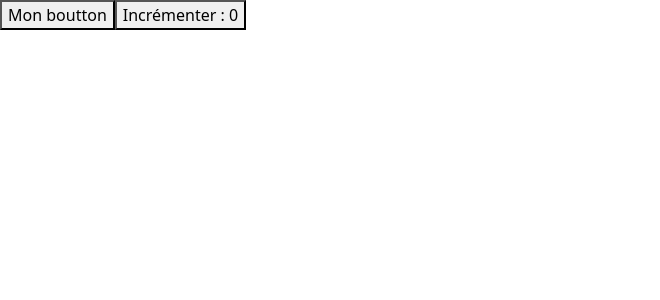
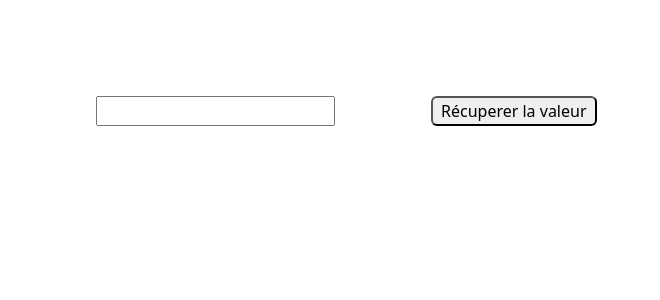
Before and after one commit to b0b1n/tuto-react, a React (Vite) app: page / in a window 1280 px wide. Shown: the top 300 px of the page, without its empty margins (0-660 px from the left). Built offline with nearby package versions, Linux system fonts and the light colour scheme.

Commit message:
5.React useRef

```diff
--- a/src/index.jsx
+++ b/src/index.jsx
@@ -1,35 +1,21 @@
-import React, { useEffect, useState, useMemo, memo, useCallback } from "react";
+import React, { useRef } from "react";
 import { render } from "react-dom";
 
-function wait(duration) {
-  const t = Date.now();
-  while (true) {
-    return Date.now() - t > duration ?? true;
+function App() {
+
+  const input = useRef(null)
+  const compteur = useRef({count : 0})
+
+
+  const handleButtonClick = function(){
+    compteur.current.count++
+    console.log(compteur);
   }
-}
 
-const Button = memo(function ({ onClick }) {
-  console.log("render");
-  return <button onClick={onClick}>Mon boutton</button>;
-});
-
-function App() {
-  const [count, setCount] = useState(0);
-
-  const handleClick = useCallback(function(){alert("Bonjour")}, [count]);
-  // const handleClick = useMemo(() => {
-  //   return (e) => {
-  //     alert("Bonjour");
-  //   };
-
-  return (
-    <div>
-      <Button onClick={handleClick} />
-      <button onClick={() => setCount((c) => c + 1)}>
-        Incrémenter : {count}
-      </button>
-    </div>
-  );
+  return <div className="m-5 ">
+    <input type="text" className="m-5" ref={input}/>
+    <button className="m-5 rounded ps-2 pe-2" onClick={handleButtonClick}>Récuperer la valeur </button>
+  </div>
 }
 
 render(<App />, document.getElementById("app"));
```
Also changed, not shown: 2 other files (tests, documents, lock files or other folders).
